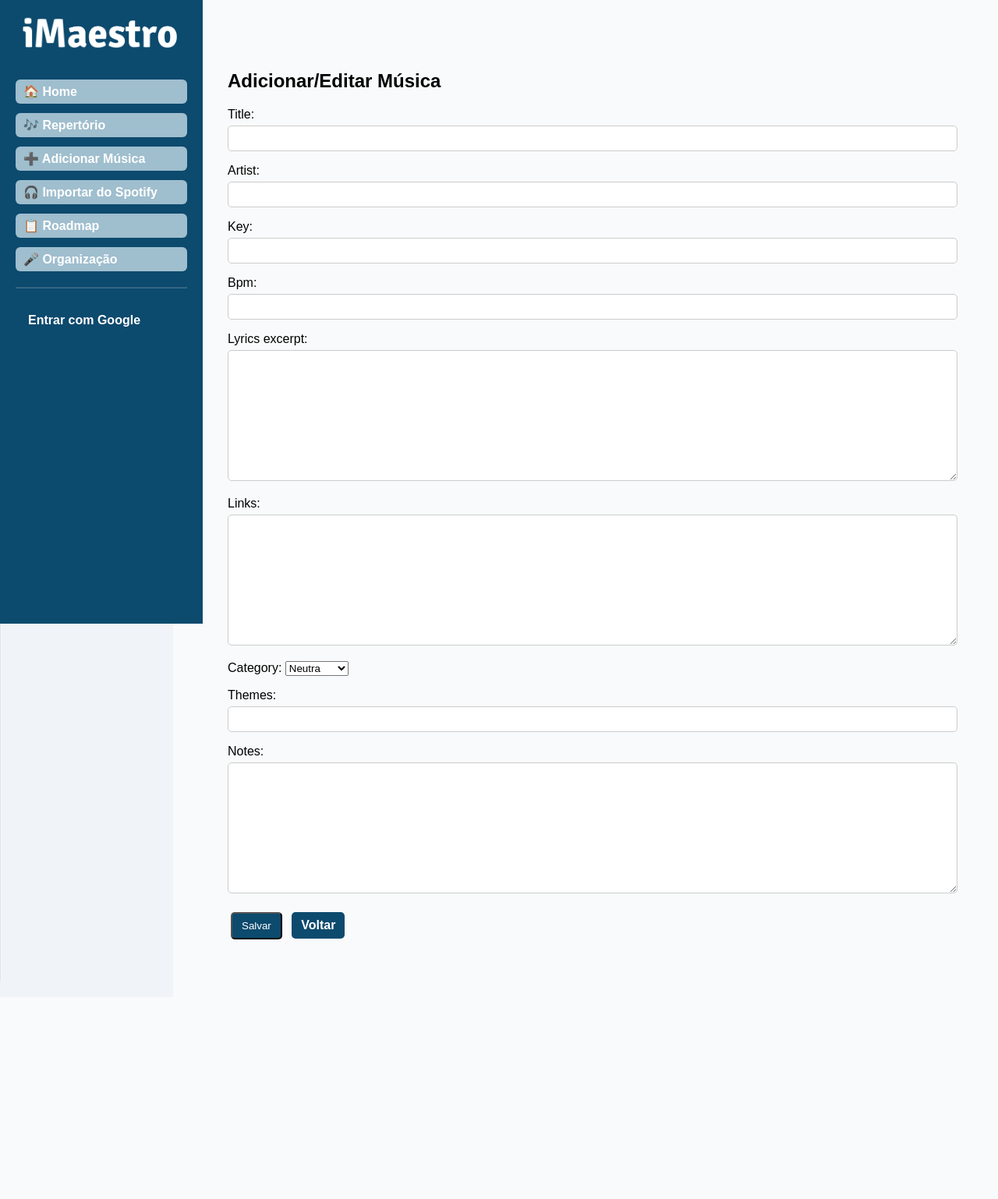
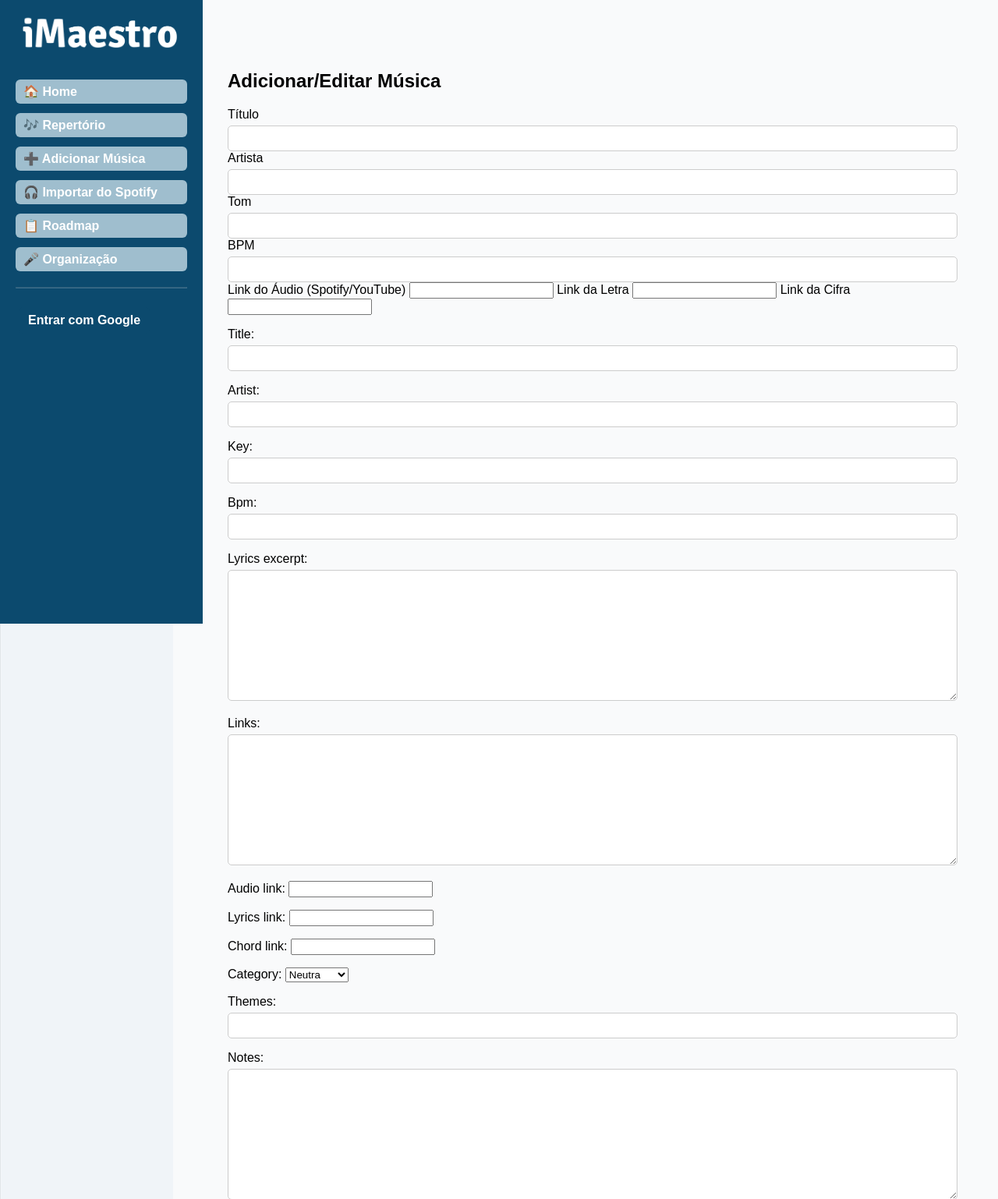
Before and after one commit to danielperitofd/maestrov1, a Django app: page /musicas/add/ in a window 1280 px wide. Shown: the top 1538 px of the page at 78% size. Before the commit the page ends 1259 px from the top, so only its background shows below. Run offline with Django 5.2, Linux system fonts and the light colour scheme; some libraries are stand-ins or nearby versions.

Commit message:
feat: integração Spotify com detecção de BPM e tom, novos campos e preview editável

```diff
--- a/musicas/forms.py
+++ b/musicas/forms.py
@@ -4,7 +4,7 @@ from .models import Song, Company, Band
 class SongForm(forms.ModelForm):
     class Meta:
         model = Song
-        fields = ["title", "artist", "key", "bpm", "lyrics_excerpt", "links", "category", "themes", "notes"]
+        fields = ["title", "artist", "key", "bpm", "lyrics_excerpt", "links", "audio_link", "lyrics_link", "chord_link", "category", "themes", "notes"]
         widgets = {
             "title": forms.TextInput(attrs={"class": "input"}),
             "artist": forms.TextInput(attrs={"class": "input"}),
--- a/musicas/models.py
+++ b/musicas/models.py
@@ -16,7 +16,11 @@ class Song(models.Model):
     category = models.CharField(max_length=20, choices=Category.choices, default=Category.NEUTRA)
     themes = models.CharField(max_length=200, blank=True, null=True)
     notes = models.TextField(blank=True, null=True)
-
+    # update (09/09/2025) ------------------------------------------------
+    audio_link = models.URLField(blank=True, null=True)  # Spotify/YouTube
+    lyrics_link = models.URLField(blank=True, null=True) # Link da letra
+    chord_link = models.URLField(blank=True, null=True)  # Link da cifra
+    # ---------------------------------------------------------------------
     band = models.ForeignKey("Band", on_delete=models.CASCADE, related_name="songs", null=True)
 
     def __str__(self):
--- a/musicas/templates/musicas/song_form.html
+++ b/musicas/templates/musicas/song_form.html
@@ -2,6 +2,29 @@
 {% block content %}
 <h2>Adicionar/Editar Música</h2>
 <form method="post">
+    {% csrf_token %}
+    {{ form.non_field_errors }}
+
+    <label for="id_title">Título</label>
+    {{ form.title }}
+
+    <label for="id_artist">Artista</label>
+    {{ form.artist }}
+
+    <label for="id_key">Tom</label>
+    {{ form.key }}
+
+    <label for="id_bpm">BPM</label>
+    {{ form.bpm }}
+
+    <label for="id_audio_link">Link do Áudio (Spotify/YouTube)</label>
+    {{ form.audio_link }}
+
+    <label for="id_lyrics_link">Link da Letra</label>
+    {{ form.lyrics_link }}
+
+    <label for="id_chord_link">Link da Cifra</label>
+    {{ form.chord_link }}
     {% csrf_token %}
     {{ form.as_p }}
     <button type="submit" class="btn">Salvar</button>
--- a/musicas/views.py
+++ b/musicas/views.py
@@ -1,32 +1,47 @@
-from django.shortcuts import render, redirect, get_object_or_404
+import csv
+import spotipy
+from spotipy.oauth2 import SpotifyClientCredentials
 from .spotify_client import fetch_spotify_playlist, fetch_spotify_track, fetch_spotify_album
-from .models import Category
 
 from .models import Song
+from .models import Category
 from .forms import SongForm
-import csv
 from django.contrib import messages
-
 from .forms import CompanyForm, BandForm
 from django.contrib.auth.decorators import login_required
+from django.shortcuts import render, redirect, get_object_or_404
+
+sp = spotipy.Spotify(auth_manager=SpotifyClientCredentials(
+    client_id="10e22c8b31cd4aff8505ddf6abc48245",
+    client_secret="a2f61be369974ae2ae8b05cc3bdc840e"
+))
+
+def get_audio_features(track_id):
+    features = sp.audio_features([track_id])[0]
+    if features:
+        bpm = round(features['tempo']) if features['tempo'] else None
+        key_map = ["C", "C#", "D", "D#", "E", "F", "F#", "G", "G#", "A", "A#", "B"]
+        key = key_map[features['key']] if features['key'] is not None else None
+        if features['mode'] == 0 and key:
+            key += "m"
+        return bpm, key
+    return None, None
 
 @login_required
 def create_company_and_band(request):
     if request.method == "POST":
         company_form = CompanyForm(request.POST)
         band_form = BandForm(request.POST)
-
         if company_form.is_valid() and band_form.is_valid():
             company = company_form.save()
             band = band_form.save(commit=False)
             band.company = company
             band.save()
             band.members.add(request.user)
-            return redirect("musicas:welcome")  # ou outra página de boas-vindas
+            return redirect("musicas:welcome")
     else:
         company_form = CompanyForm()
         band_form = BandForm()
-
     return render(request, "musicas/create_company_and_band.html", {
         "company_form": company_form,
         "band_form": band_form
@@ -224,10 +239,36 @@ def import_from_spotify(request):
             messages.error(request, f"Erro ao acessar Spotify: {e}")
             return redirect("musicas:import_from_spotify")
 
+        # --- ENRIQUECIMENTO DOS DADOS ---
+        enriched_songs = []
+        for song in songs_data:
+            track_id = song.get("id")
+            bpm, key = (None, None)
+            if track_id:
+                bpm, key = get_audio_features(track_id)
+
+                # Log de debug no console
+                print(f"[DEBUG] Track: {song.get('title')} ({track_id}) -> BPM={bpm}, Key={key}")
+
+            enriched_songs.append({
+                "title": song.get("title"),
+                "artist": song.get("artist"),
+                "links": song.get("links") or song.get("audio_link") or "",
+                "category": song.get("category") or "",
+                "bpm": bpm if bpm else "Desconhecido",
+                "key": key if key else "Desconhecido",
+                "lyrics_link": "",
+                "chord_link": ""
+            })
+
         categories = Category.objects.all()
-        TONS = ["C", "Cm", "C#", "C#m", "D", "Dm", "D#", "D#m", "E", "Em", "F", "Fm", "F#", "F#m", "G", "Gm", "G#", "G#m", "A", "Am", "A#", "A#m", "B", "Bm"]
+        TONS = [
+            "C", "Cm", "C#", "C#m", "D", "Dm", "D#", "D#m",
+            "E", "Em", "F", "Fm", "F#", "F#m", "G", "Gm",
+            "G#", "G#m", "A", "Am", "A#", "A#m", "B", "Bm"
+        ]
         return render(request, "musicas/spotify_preview.html", {
-            "songs": songs_data,
+            "songs": enriched_songs,
             "categories": categories,
             "tones": TONS
         })
@@ -239,7 +280,6 @@ def confirm_spotify_import(request):
     if request.method == "POST":
         total = int(request.POST.get("total", 0))
         created = 0
-
         for i in range(1, total + 1):
             title = request.POST.get(f"title_{i}", "").strip()
             artist = request.POST.get(f"artist_{i}", "").strip()
@@ -247,30 +287,53 @@ def confirm_spotify_import(request):
             category = request.POST.get(f"category_{i}", "").strip()
             bpm_raw = request.POST.get(f"bpm_{i}", "").strip()
             key = request.POST.get(f"key_{i}", "").strip()
+            lyrics_link = request.POST.get(f"lyrics_link_{i}", "").strip()
+            chord_link = request.POST.get(f"chord_link_{i}", "").strip()
 
+            # --- Tratamento de BPM ---
             try:
                 bpm = int(bpm_raw) if bpm_raw else None
             except ValueError:
-                bpm = None
+                bpm = None  # sempre None se não for número
+
+            # --- Tratamento de Key ---
+            if not key:
+                key = None  # aqui pode ser TextField/CharField, aceita vazio
 
             if not title or not artist:
                 continue
 
+            # --- Evitar duplicatas ---
+            exists = Song.objects.filter(
+                title__iexact=title,
+                artist__iexact=artist
+            ).exists()
+
+            if exists:
+                print(f"[DUPLICATA] {title} - {artist} já existe, ignorado.")
+                continue
+
+            # --- Criar música nova ---
             Song.objects.create(
                 title=title,
                 artist=artist,
-                key=key or None,
+                key=key,
                 bpm=bpm,
                 lyrics_excerpt="",
                 links=links,
                 category=category,
                 themes="",
-                notes=""
+                notes="",
+                audio_link=links,
+                lyrics_link=lyrics_link,
+                chord_link=chord_link
             )
             created += 1
 
         messages.success(request, f"{created} música(s) importadas da playlist.")
         return redirect("musicas:song_repertorio")
+
+
 
 def import_top_country(request):
     band = request.user.userprofile.band  # ou country_code = "br" se ainda não tiver userprofile
@@ -315,6 +378,9 @@ def roadmap(request):
                 ("Normalização/deduplicação automática", False),
                 ("Classificação com IA (categoria + temas)", False),
                 ("Integração com Spotify", True),
+                ("Importar (Nome, Artista) do Spotify", True),
+                ("Importar Tom e Bmp da música do Spotify", False),
+                ("Não repetir musicas já Importadas/Cadastradas", False),
                 ("Integração com YouTube", False),
                 ("Integração com CifraClub", False),
             ]
@@ -379,7 +445,7 @@ def roadmap(request):
             "percent": 50,
             "items": [
                 ("Banco de dados: Postgres (produção), SQLite (dev)", True),
-                ("Hospedagem gratuita: Railway / Render / PythonAnywhere", False),
+                ("Hospedagem gratuita: Railway / Render / PythonAnywhere / Netlify", False),
                 ("Exportar setlists como playlist (Spotify/YouTube)", False),
                 ("Exportar calendário (ICS)", False),
                 ("Subdomínio gratuito para testes online", False),
```
Also changed, not shown: estrutura.txt (added, +89 -0 lines), musicas/templates/account/login.html (+3 -4 lines), musicas/templates/musicas/spotify_preview.html (+13 -0 lines), db.sqlite3, musicas/migrations/0007_song_audio_link_song_chord_link_song_lyrics_link.py (added), 1 other file.
